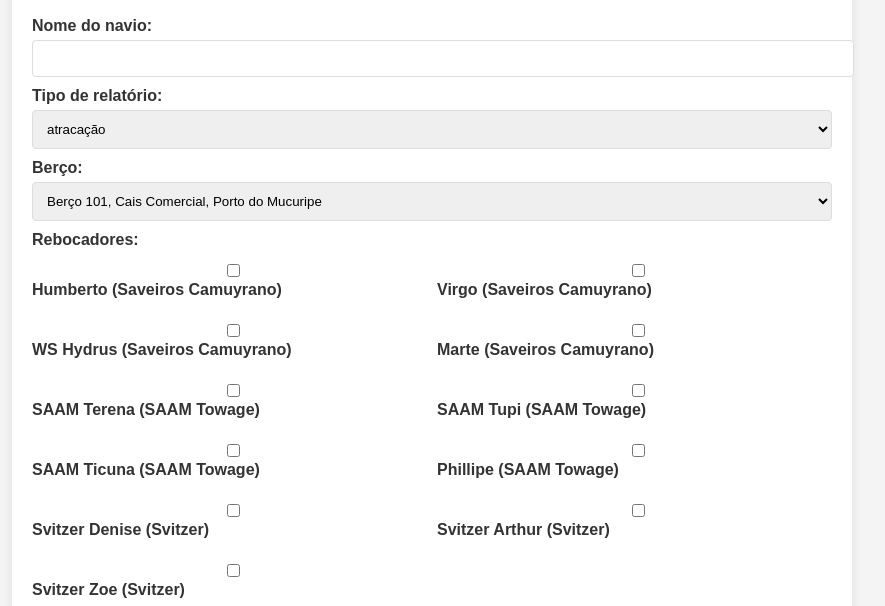
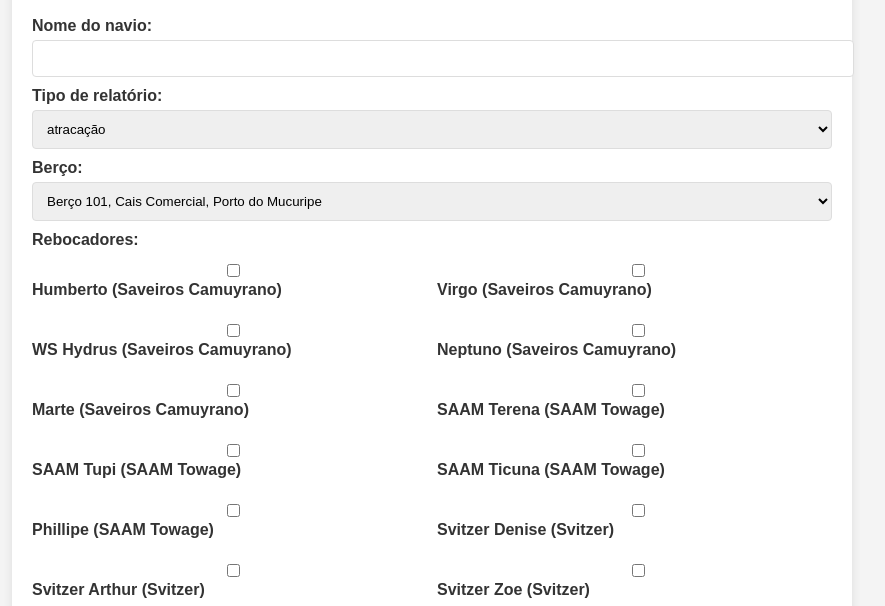
Before and after one commit to daviribeiro2/site-gambiarra20, a plain HTML site: page index.html in a window 1280 px wide. Shown: the part 151-757 px from the top of the page, without its empty margins (208-1093 px from the left). Drawn offline with Linux system fonts and the light colour scheme.

Commit message:
Update index.html
adição do rebocador Neptuno

```diff
--- a/index.html
+++ b/index.html
@@ -109,6 +109,7 @@
                 <label><input type="checkbox" class="tugs" value="Humberto (Saveiros Camuyrano)"> Humberto (Saveiros Camuyrano)</label>
                 <label><input type="checkbox" class="tugs" value="WS Virgo (Saveiros Camuyrano)"> Virgo (Saveiros Camuyrano)</label>
                 <label><input type="checkbox" class="tugs" value="WS Hydrus (Saveiros Camuyrano)"> WS Hydrus (Saveiros Camuyrano)</label>
+                <label><input type="checkbox" class="tugs" value="Neptuno (Saveiros Camuyrano)"> Neptuno (Saveiros Camuyrano)</label>
                 <label><input type="checkbox" class="tugs" value="Marte (Saveiros Camuyrano)"> Marte (Saveiros Camuyrano)</label>
                 <label><input type="checkbox" class="tugs" value="SAAM Terena (SAAM Towage)"> SAAM Terena (SAAM Towage)</label>
                 <label><input type="checkbox" class="tugs" value="SAAM Tupi (SAAM Towage)"> SAAM Tupi (SAAM Towage)</label>
```
